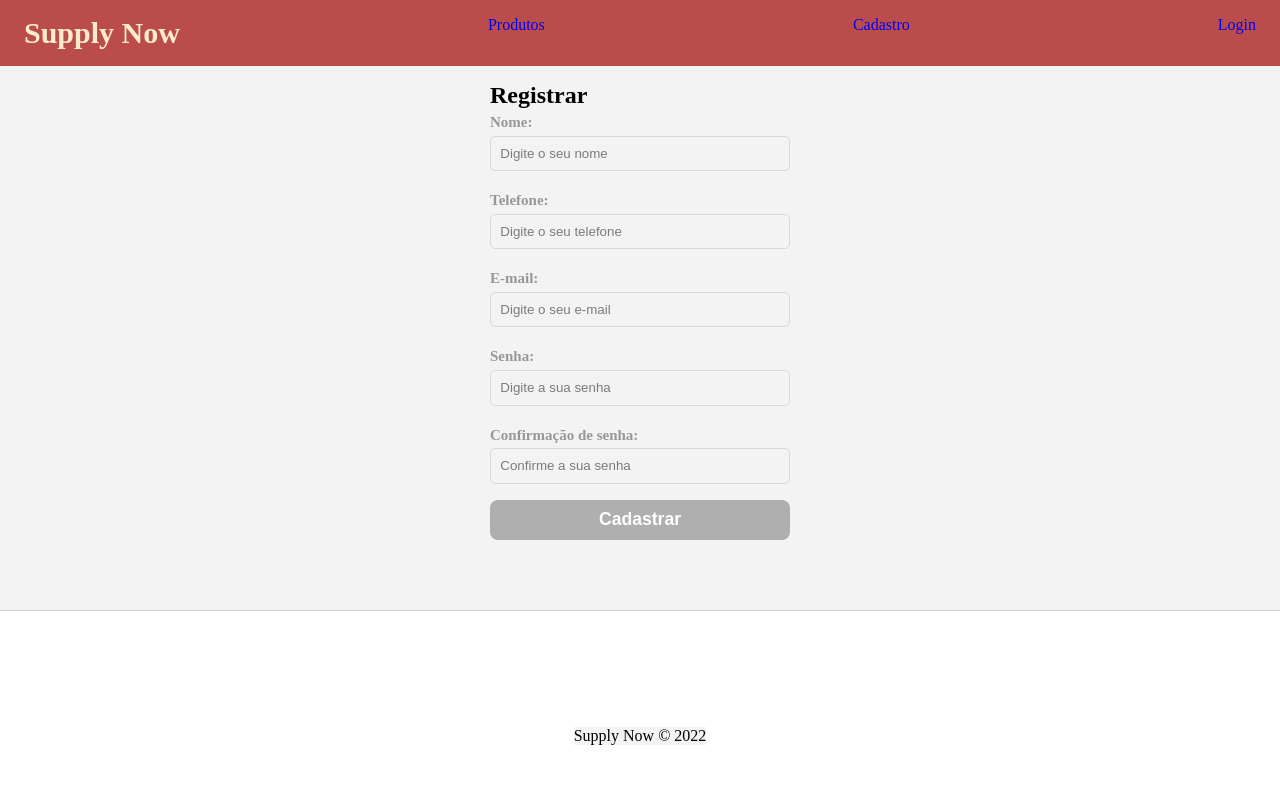
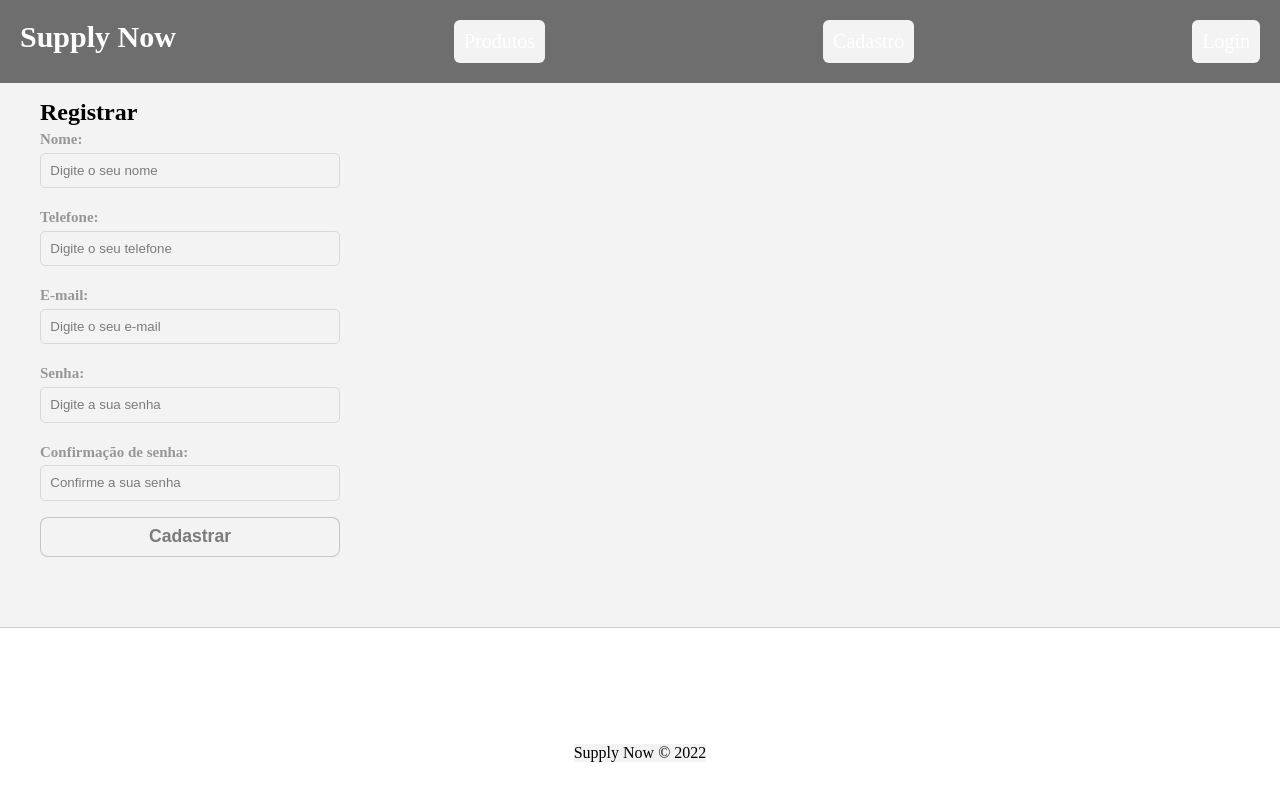
Before and after one commit to maikonmuniz/front-end-supply-now, a React (Create React App) app in the folder supply_now_front/: page /register in a window 1280 px wide. Shown: the top 800 px of the page. Built offline with nearby package versions, Linux system fonts and the light colour scheme.

Commit message:
implements_api_register

```diff
--- a/supply_now_front/src/components/form/Form.module.css
+++ b/supply_now_front/src/components/form/Form.module.css
@@ -1,15 +1,14 @@
 .form_container {
     max-width: 300px;
-    margin: 0 auto;
     background-color: #fff;
     border-radius: 15px;
   }
 
   .form_container input[type='submit'] {
     border-radius: 8px;
-    background-color: #afafaf;
-    color: #fff;
-    border: none;
+    border: 1px solid rgb(216, 216, 216);
+    color: #7b7b7b;
+    border: 0.5px solid rgba(150, 150, 150, 0.507);
     min-width: 100px;
     min-height: 2.5rem;
     width: 100%;
@@ -19,14 +18,15 @@
   }
 
   .form_container input[type='submit']:hover {
-    background-color: #ce5353;
+    background-color: #6b6b6b;
+    color: white;
   }
 
   .form_container p {
     margin-top: 1em;
   }
 
-  .form_container p a {
+  .form_container h1 p a {
     color: #16479d;
     font-weight: bold;
   }
--- a/supply_now_front/src/components/layout/Navbar.module.css
+++ b/supply_now_front/src/components/layout/Navbar.module.css
@@ -1,33 +1,37 @@
 .navbar {
     display: flex;
+    padding: 20px;
+    background-color: #6e6e6e;
     justify-content: space-between;
-    padding: 1em 1.5em;
-    background-color: #bb4c4c;
-
   }
 
-  .navbar_logo {
+.navbar_logo {
     display: flex;
     font-size: 30px;
-    color: blanchedalmond;
-    align-items: center;
-    background-color: rgba(0, 0, 0, 0);
-  }
-
+    font-weight: bold;
+    color: rgb(255, 255, 255);
+    align-items:baseline;
+    background-color: rgba(104, 104, 104, 0);
+}
 
 .navbar ul {
     display: flex;
-    align-items: center;
-  }
+    align-items:flex-end;
+}
 
 .navbar li{
+    padding: 10px;
+    font-size: 20px;
+    border-radius: 6px;
+    transition:0.5s;
     list-style: none;
-    background-color: rgba(0, 0, 0, 0);
+}
+
+.navbar li:hover{
+  background-color: rgba(255, 255, 255, 0.212);
 }
 
 .navbar a{
     text-decoration: none;
-    background-color: rgba(0, 0, 0, 0);
-    padding: 0;
-    margin: 0;
+    color: white;
   }
--- /dev/null
+++ b/supply_now_front/src/utils/api.js
@@ -0,0 +1,5 @@
+import axios from 'axios'
+
+export default axios.create({
+    baseURL: "https://supply-now-back-end.herokuapp.com",
+})
```
Also changed, not shown: supply_now_front/src/App.js (line endings or trailing spaces).
